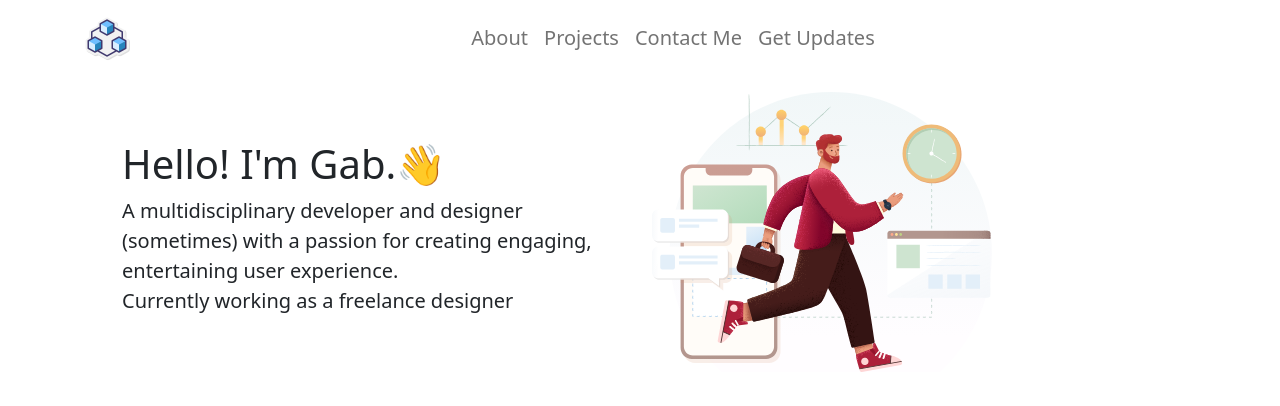
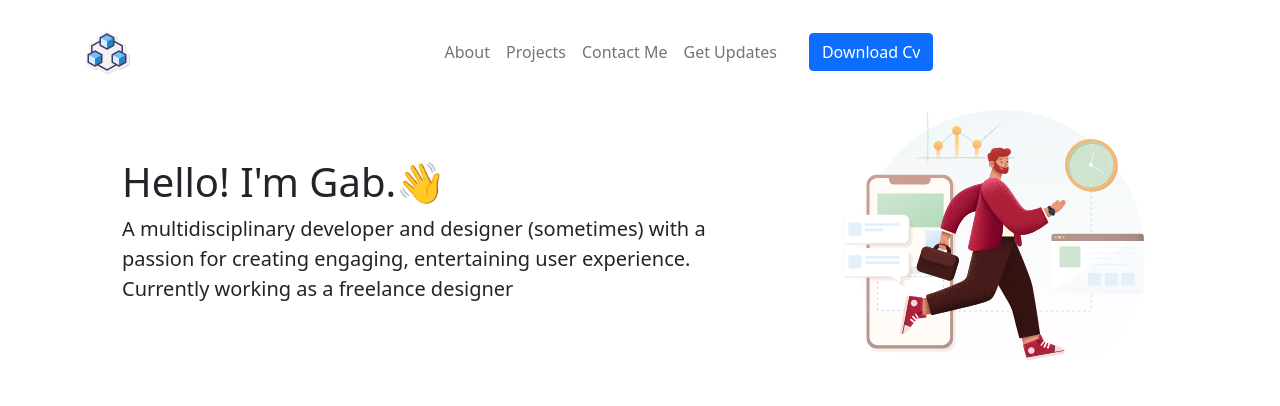
Before and after one commit to waregagbagbo/Co.Lab, a Django app: page / in a window 1280 px wide; the page is wider, and only the part inside the window is pictured. Shown: the top 406 px of that part. Run offline with Django 4.2, Linux system fonts and the light colour scheme; some libraries are stand-ins or nearby versions.

Commit message:
added some styling on the different page sections

```diff
--- a/portfolio/templates/base.html
+++ b/portfolio/templates/base.html
@@ -18,18 +18,17 @@
 
           }
             .footer {
-              background-color:blue;
               padding: 20px;
               text-align:center;
               position:fixed;
               left:0;
               bottom:0;
               width:100%;
-              height:60px;
-              margin-top:40px;
+              height:50px;
+              margin-top:30px;
             }
             #footer-text{
-              top:3px;
+              top:2px;
             }
             #toolkit{
               margin-left:-10px;
--- a/portfolio/templates/pages/about.html
+++ b/portfolio/templates/pages/about.html
@@ -1,9 +1,8 @@
 {% load static %}
-<section id ="about-us">
-    <div class="container-fluid m-5 p-3">
-        <div class="container">
+<section  class="m-5 p-4"id ="about-us">
+    <div class="container">
             <div class="row">
-                <div class="col-md-6">
+                <div class="col-md-8">
                     <h2 class="text-capitalize fs-1 fw-light ">About Me.&#129299</h2>
                     <p class="text-dark fs-5 fw-light lh-3">
                         Hello again! Thanks for scrolling this far!!<br/>
@@ -15,12 +14,12 @@
                     </p>
 
                 </div>
-                <div class="col-md-6 justify-content-center">
+                <div class="col-md-4">
                     <img src="{% static 'images/pers.png' %}" alt="man"id="about-ima" class="rounded mx-auto d-block m-auto" id="about-image" style="height:230px;width:200px;">
                 </div>
             </div>
-        </div>
     </div>
 
 
+
 </section>
--- a/portfolio/templates/pages/contact.html
+++ b/portfolio/templates/pages/contact.html
@@ -1,28 +1,29 @@
 {% load crispy_forms_tags %}
 {% block content %}
-<section id='contact'>
-  <div class="container-fluid" style="margin-left:-20px;margin-top:80px;">
+<section class='m-5 p-4'>
+  <div class="container">
     <div class="row">
-      <div class="col">
+      <div class="col-md-6" id="cont">
         <h2 class="text-capitalize fs-1 fw-light ">Lets Connect!&#128231</h2>
         <p class="text-dark fs-5 fw-light lh-3">
           If you ever want to grab a coffee/bubble tea (virtually)or just want a quick chat -<br/>you
            can find me on social media or you can send me a message here!
         </p>
-        <div id='socials'>
-          <p class="float-lg-start" style><i class="fa fa-twitter" aria-hidden="true"></i></p>
-          <p class="float-lg-start"><i class="fa fa-linkedin" aria-hidden="true"></i></p>
-          <p class="float-lg-start"><i class="fa fa-github" aria-hidden="true"></i></p>
+        <div class="d-flex" id='socials'>
+          <p class="float-lg-start p-3"><i class="fa fa-twitter" aria-hidden="true"></i></p>
+          <p class="float-lg-start p-3"><i class="fa fa-linkedin" aria-hidden="true"></i></p>
+          <p class="float-lg-start p-3"><i class="fa fa-github" aria-hidden="true"></i></p>
+          <p class="float-lg-start p-3"><i class="fa fa-stack-overflow" aria-hidden="true"></i></p>
 
         </div>
 
       </div>
-      <div class="col">
+      <div class="col-md-6">
         <div class="mb-3">
           <form action='#' method="POST">
             {% csrf_token %}
             {{form | crispy }}
-            <input type="submit" name="submit" value="Save" class="btn btn-primary" id="submit-save">
+            <input type="submit" name="submit" value="Submit" class="btn btn-primary" id="submit-save">
           </form>
         </div>
 
--- a/portfolio/templates/pages/index.html
+++ b/portfolio/templates/pages/index.html
@@ -4,15 +4,15 @@
 <section class="hero">
     <div class="container p-3">
         <div class="row">
-            <div class="col-md-6 p-5">
+            <div class="col-md-8 p-5">
                 <h2 class="text-capitalize fs-1 fw-light ">Hello! I'm Gab.&#128075</h2>
                 <p class="text-dark fs-5 fw-light">A multidisciplinary developer and designer (sometimes)
                      with a passion for creating engaging, entertaining user experience.<br/>
                      Currently working as a freelance designer
                 </p>
             </div>
-            <div class="col-md-6">
-                <img src="{% static 'images/hero.svg' %}" class="img-fluid mx-md-auto" alt="person" style="height:280px;">
+            <div class="col-md-4">
+                <img src="{% static 'images/hero.svg' %}" class="img-fluid mx-md-auto" alt="person" style="height:250px;">
             </div>
             </div>
         </div>
@@ -21,13 +21,13 @@
 
 </section>
 
-    {% include 'pages/tools.html' %}
+    <section id='projects'>{% include 'pages/tools.html' %}</section>
 
-    {% include 'pages/about.html' %}
+    <section id="about">{% include 'pages/about.html' %}</section>
 
-    {% include 'pages/projects.html'%}
+    <section id="toolkit">{% include 'pages/projects.html'%}</section>
 
-    {% include 'pages/contact.html'%}
+    <section id="contact">{% include 'pages/contact.html'%}</section>
 
 
 {% endblock content%}
--- a/portfolio/templates/pages/projects.html
+++ b/portfolio/templates/pages/projects.html
@@ -1,27 +1,34 @@
 {% load static %}
-<div class="container-fluid m-5 p-3">
+<section class="m-5 p-4">
+    <div class="container-fluid">
         <div class="container">
             <div class="row">
                 <div class="column">
-                <h2 class="text-capitalize fs-1 fw-light ">My Toolkit. &#128187</h2>
+                    <h2 class="text-capitalize fs-1 fw-light">My Toolkit. &#128187</h2>
                 </div>
                 <div class="row mt-lg-4 p-3"  id="toolkit">
                     <div class="col-md-2"></div>
-                <div class="col-md-2"><img src="{% static 'images/htm.png' %}" alt="...">html5</div>
-                <div class="col-md-2"><img src="{% static 'images/js.png' %}" alt="...">Javascript</div>
-                <div class="col-md-2"><img src="{% static 'images/python.png' %}" alt="...">Python</div>
-            <div class="col-md-2"><img src="{% static 'images/django.png' %}" alt="...">Django </div>
-                <div class="col-md-2"><img src="{% static 'images/git.png' %}" alt="...">Github</div>
+                    <div class="col-md-2 p-3"><img src="{% static 'images/htm.png' %}" alt="...">html5</div>
+                    <div class="col-md-2 p-3"><img src="{% static 'images/js.png' %}" alt="...">Javascript</div>
+                    <div class="col-md-2 p-3"><img src="{% static 'images/python.png' %}" alt="...">Python</div>
+                <div class="col-md-2 p-3"><img src="{% static 'images/django.png' %}" alt="...">Django </div>
+                    <div class="col-md-2 p-3"><img src="{% static 'images/git.png' %}" alt="...">Github</div>
                     <br/>
                      <br/>
                 <div class="row mt-lg-4 p-3" id="toolkit">
-                <div class="col-md-2"></div>
-                <div class="col-md-2"><img src="{% static 'images/wp.png' %}" alt="...">Wordpress</div>
-                <div class="col-md-2"><img src="{% static 'images/rest.png' %}" alt="...">RestAPI</div>
-                <div class="col-md-2"><img src="{% static 'images/icons8-sql-50.png' %}" alt="...">SQL </div>
-                <div class="col-md-2"><img src="{% static 'images/css3.png' %}" alt="...">Css3 </div>
+                    <div class="col-md-2 p-3"></div>
+                    <div class="col-md-2 p-3"><img src="{% static 'images/wp.png' %}" alt="...">Wordpress</div>
+                    <div class="col-md-2 p-3"><img src="{% static 'images/rest.png' %}" alt="...">RestAPI</div>
+                    <div class="col-md-2 p-3"><img src="{% static 'images/icons8-sql-50.png' %}" alt="...">SQL </div>
+                    <div class="col-md-2 p-3"><img src="{% static 'images/css3.png' %}" alt="...">Css3 </div>
 
                 </div>
             <div>
         </div>
     </div>
+
+
+
+
+
+</section>
--- a/portfolio/templates/pages/tools.html
+++ b/portfolio/templates/pages/tools.html
@@ -1,6 +1,6 @@
 {% load static %}
      <!-- Projects section -->
-<section id="projects">
+<section id="projects" class="p-4 m-5">
 <div class="container">
   <div class="row align-items-center projects">
     <div class="col">
--- a/portfolio/templates/partials/header.html
+++ b/portfolio/templates/partials/header.html
@@ -10,20 +10,21 @@
     </button>
     <!-- Navigation links  the collapse for mobile hamburger and flex concept to center menu-->
     <div class="collapse navbar-collapse justify-content-center" id="navbarNav">
-      <ul class="navbar-nav ml-auto fs-5">
+      <ul class="navbar-nav ml-auto fs-6 p-4 ">
         <li class="nav-item active">
-          <a class="nav-link" href="#">About</a>
+          <a class="nav-link" href="{% url 'index' %}#about">About</a>
         </li>
         <li class="nav-item">
-          <a class="nav-link" href="#">Projects</a>
+          <a class="nav-link" href="{% url 'index' %}#projects">Projects</a>
         </li>
         <li class="nav-item">
-          <a class="nav-link" href="#">Contact Me</a>
+          <a class="nav-link" href="{% url 'index' %}#contact">Contact Me</a>
         </li>
         <li class="nav-item">
           <a class="nav-link" href="{% url 'weather' %}">Get Updates</a>
         </li>
       </ul>
+      <button class="btn btn-primary">Download Cv</button>
     </div>
   </div>
 </nav>
--- a/portfolio/urls.py
+++ b/portfolio/urls.py
@@ -5,9 +5,8 @@ from django.urls import path # fetches the path from the settings
 # set the urls
 urlpatterns = [
     path('',views.index, name="index"),
-    path('about', views.about, name="about"),
-    path('projects', views.about, name="projects"),
-    path('contact', views.contact, name="contact"),
     path('weather',views.weather, name="weather"),
+   #path('projects', views.about, name="projects"),
+   #path('contact', views.contact, name="contact"),
 
 ]
--- a/portfolio/views.py
+++ b/portfolio/views.py
@@ -1,9 +1,10 @@
 import json
-from django.shortcuts import render, HttpResponse
+from django.shortcuts import render, HttpResponse,redirect
 from django.http import HttpResponseRedirect
 import urllib.request
 from .forms import ContactMeForm
 from .models import  Contact
+from django.contrib import messages # for messaging
 # create the views
 
 def index(request):
@@ -14,7 +15,8 @@ def index(request):
         if form.is_valid():
             # do something
             form.save()
-            return HttpResponseRedirect('Thank you')
+            messages.success(request, 'Your object has been saved.')
+            return redirect('/')
     else:
         form = ContactMeForm() # returns a GET request
     return render(request,'pages/index.html',{'form':form})
--- a/static/css/styles.css
+++ b/static/css/styles.css
@@ -2,19 +2,41 @@
     margin:0;
     padding:0;
 }
+
 body{
     overflow:hidden;
     overflow-y:scroll;
-   height: auto !important;
-   height: 100%;
-   margin: 0 auto -60px;
+}
+/*hero section*/
+.hero{
+  margin-top:-010px;
 
 }
-/*about image*/
+/*contact section*/
+#cont{
+  margin-right:-40px;
+}
 footer{
     margin-top:0px;
     background-color: red!important;
 }
-#contact{
-    background-color:#f2f2f2 !important;
+#socials{
+    font-size: 1.5rem;
 }
+@keyframes pulse {
+    0% {
+      transform: scale(1);
+    }
+    90% {
+      transform: scale(1.1);
+    }
+    100% {
+      transform: scale(1);
+    }
+  }
+
+  #toolkit {
+    animation: pulse 8s ease-in-out infinite;
+    animation: 3s ease-in 1s infinite reverse both running slidein;
+
+  }
```
Lines whose indentation alone changed are shown as unchanged.
